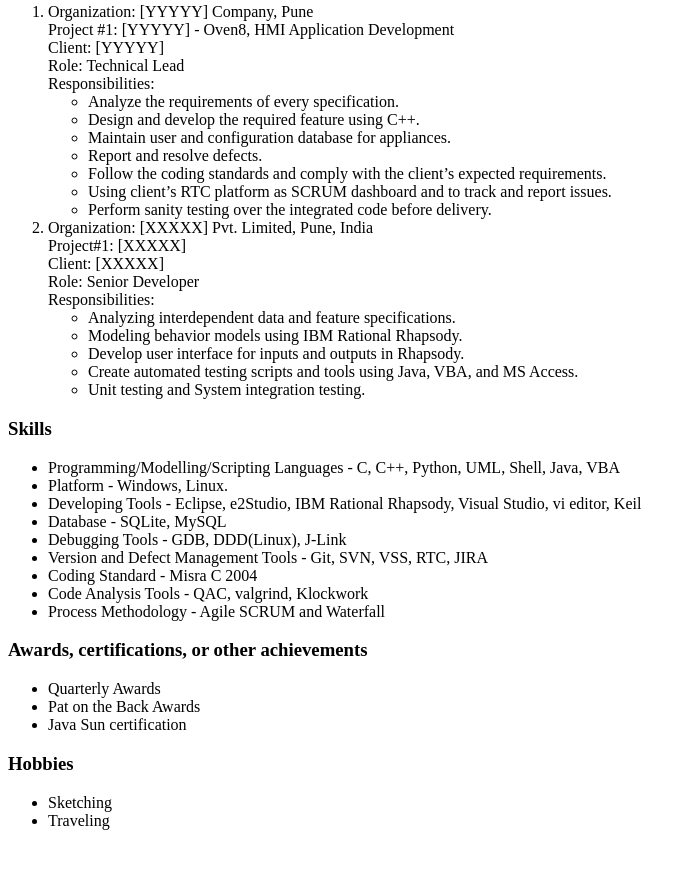
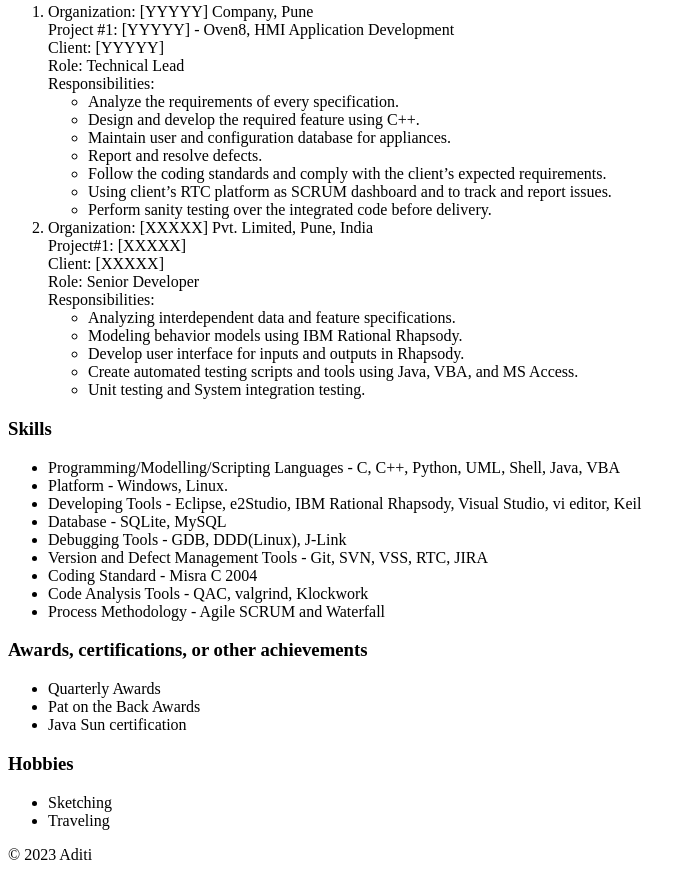
Before and after one commit to AditiKhadloya/SampleProfile, a plain HTML site: page index.html in a window 1280 px wide. Shown: the part 487-1367 px from the top of the page, without its empty margins (0-695 px from the left). Before the commit the page ends 1333 px from the top, so only its background shows below. Drawn offline with Linux system fonts and the light colour scheme.

Commit message:
Add files via upload

```diff
--- a/index.html
+++ b/index.html
@@ -80,4 +80,7 @@ development while meeting the corporate objectives.</li>
     <li>Traveling</li>
 </ul>
 </body>
+<footer>
+    <p>© 2023 Aditi</p>
+</footer>
 </html>
```
